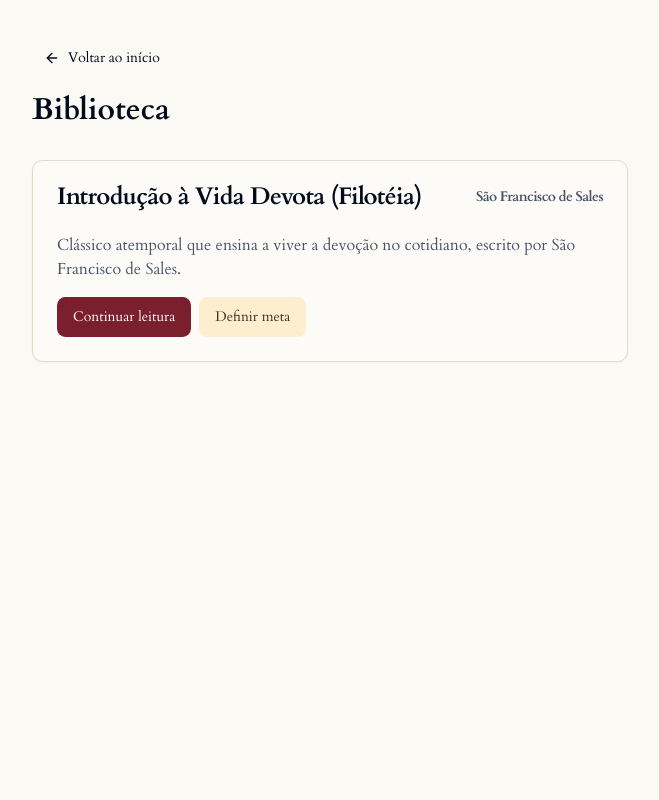
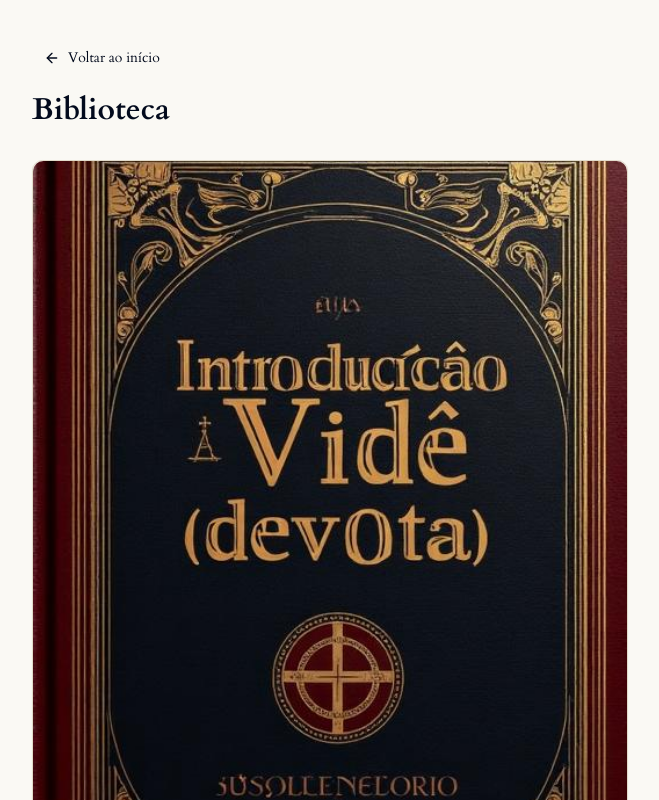
Before and after one commit to dannyxyz22/devoto-habit, a React (Vite) app: page /biblioteca in a window 1280 px wide. Shown: the top 800 px of the page, without its empty margins (0-659 px from the left). Built offline with nearby package versions, Linux system fonts and the light colour scheme.

Commit message:
Add book cover image
Add cover image for "Introdução à Vida Devota" book.

```diff
--- a/src/lib/books.ts
+++ b/src/lib/books.ts
@@ -4,6 +4,7 @@ export type BookMeta = {
   author: string;
   sourceUrl: string;
   description: string;
+  coverImage?: string;
 };
 
 export const BOOKS: BookMeta[] = [
@@ -15,6 +16,7 @@ export const BOOKS: BookMeta[] = [
       "https://raw.githubusercontent.com/dannyxyz22/introduction-devout-life/refs/heads/main/output/livro_pt-BR.json",
     description:
       "Clássico atemporal que ensina a viver a devoção no cotidiano, escrito por São Francisco de Sales.",
+    coverImage: "/src/assets/book-cover-filoteia.jpg",
   },
 ];
 
--- a/src/pages/Library.tsx
+++ b/src/pages/Library.tsx
@@ -5,6 +5,7 @@ import { Button } from "@/components/ui/button";
 import { BOOKS } from "@/lib/books";
 import { SEO } from "@/components/app/SEO";
 import { PageHeader } from "@/components/app/PageHeader";
+import filoteiaCover from "@/assets/book-cover-filoteia.jpg";
 import { Dialog, DialogContent, DialogFooter, DialogHeader, DialogTitle } from "@/components/ui/dialog";
 import { Input } from "@/components/ui/input";
 import { Select, SelectContent, SelectItem, SelectTrigger, SelectValue } from "@/components/ui/select";
@@ -113,6 +114,15 @@ const Library = () => {
       <section className="grid md:grid-cols-2 gap-6">
         {BOOKS.map((book) => (
           <Card key={book.id} className="hover:shadow-lg transition-shadow">
+            {book.coverImage && (
+              <div className="aspect-[3/4] overflow-hidden rounded-t-lg">
+                <img
+                  src={book.id === "filoteia" ? filoteiaCover : book.coverImage}
+                  alt={`Capa do livro ${book.title}`}
+                  className="w-full h-full object-cover"
+                />
+              </div>
+            )}
             <CardHeader>
               <CardTitle className="flex items-center justify-between">
                 <span>{book.title}</span>
```
Also changed, not shown: src/assets/book-cover-filoteia.jpg (added).
